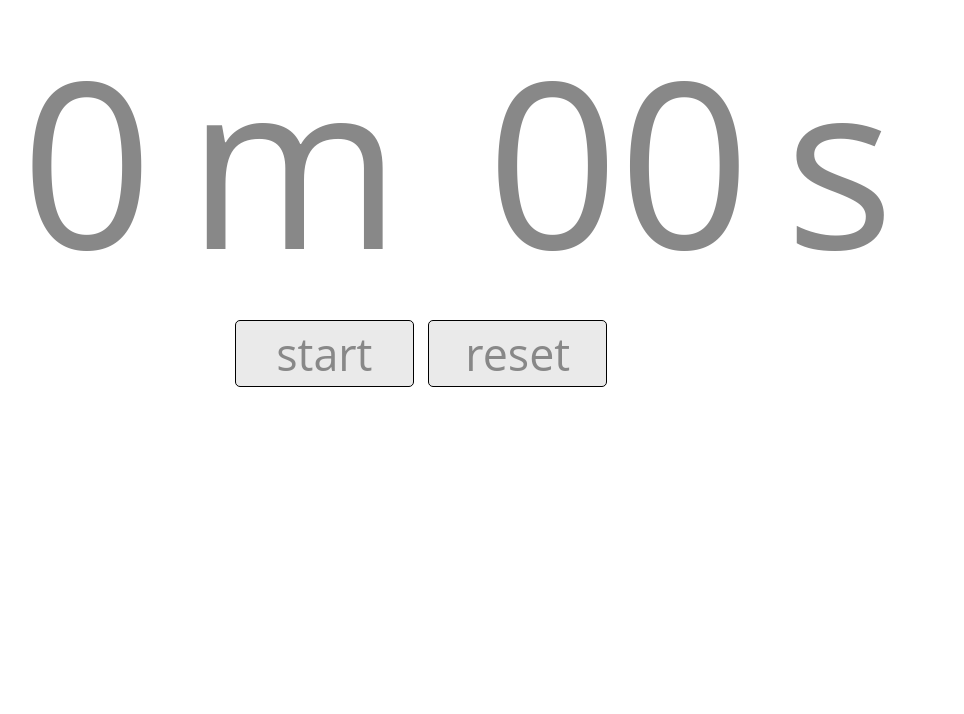
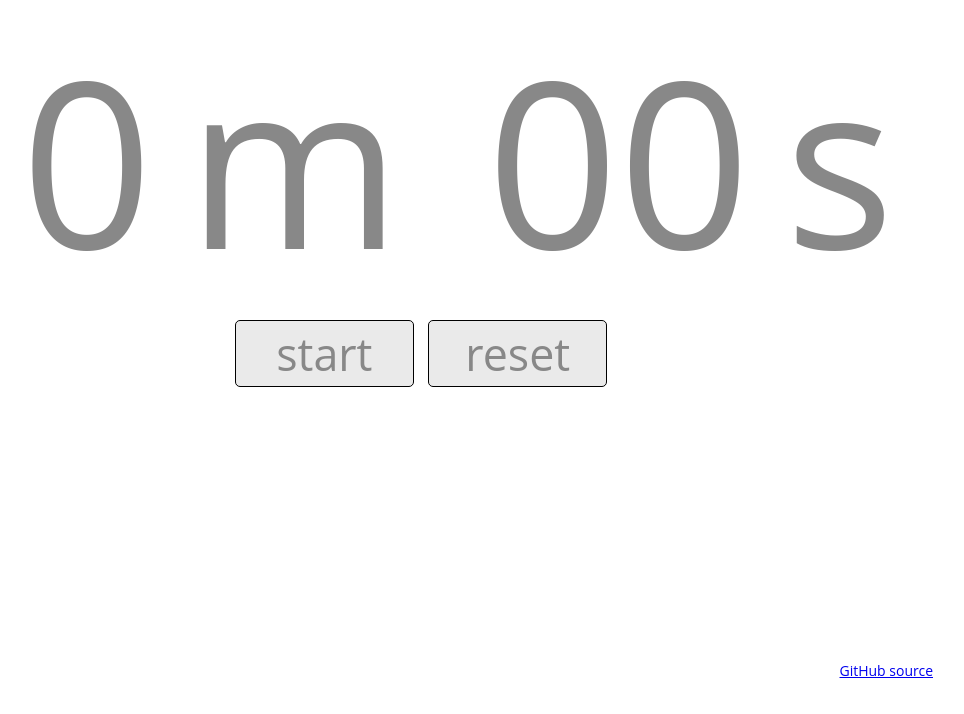
Before and after one commit to tchajed/web-timer, a website built with Parcel: page src/index.html in a window 1280 px wide. Shown: the part 80-794 px from the top of the page, without its empty margins (219-1183 px from the left). Built offline with nearby package versions, Linux system fonts and the light colour scheme.

Commit message:
Add a link to source code

```diff
--- a/src/index.html
+++ b/src/index.html
@@ -25,6 +25,9 @@
       <button type="button" id="start_stop">start</button>
       <button type="button" id="reset">reset</button>
     </div>
+    <footer>
+      <a href="https://github.com/tchajed/web-timer">GitHub source</a>
+    </footer>
     <script src="./js/main.ts" type="module"></script>
   </body>
 </html>
--- a/src/styles/main.less
+++ b/src/styles/main.less
@@ -69,3 +69,10 @@ h1 {
     background-color: #c0c0c0;
   }
 }
+
+footer {
+  font-size: 14px;
+  position: absolute;
+  bottom: 5%;
+  right: 10%;
+}
```
